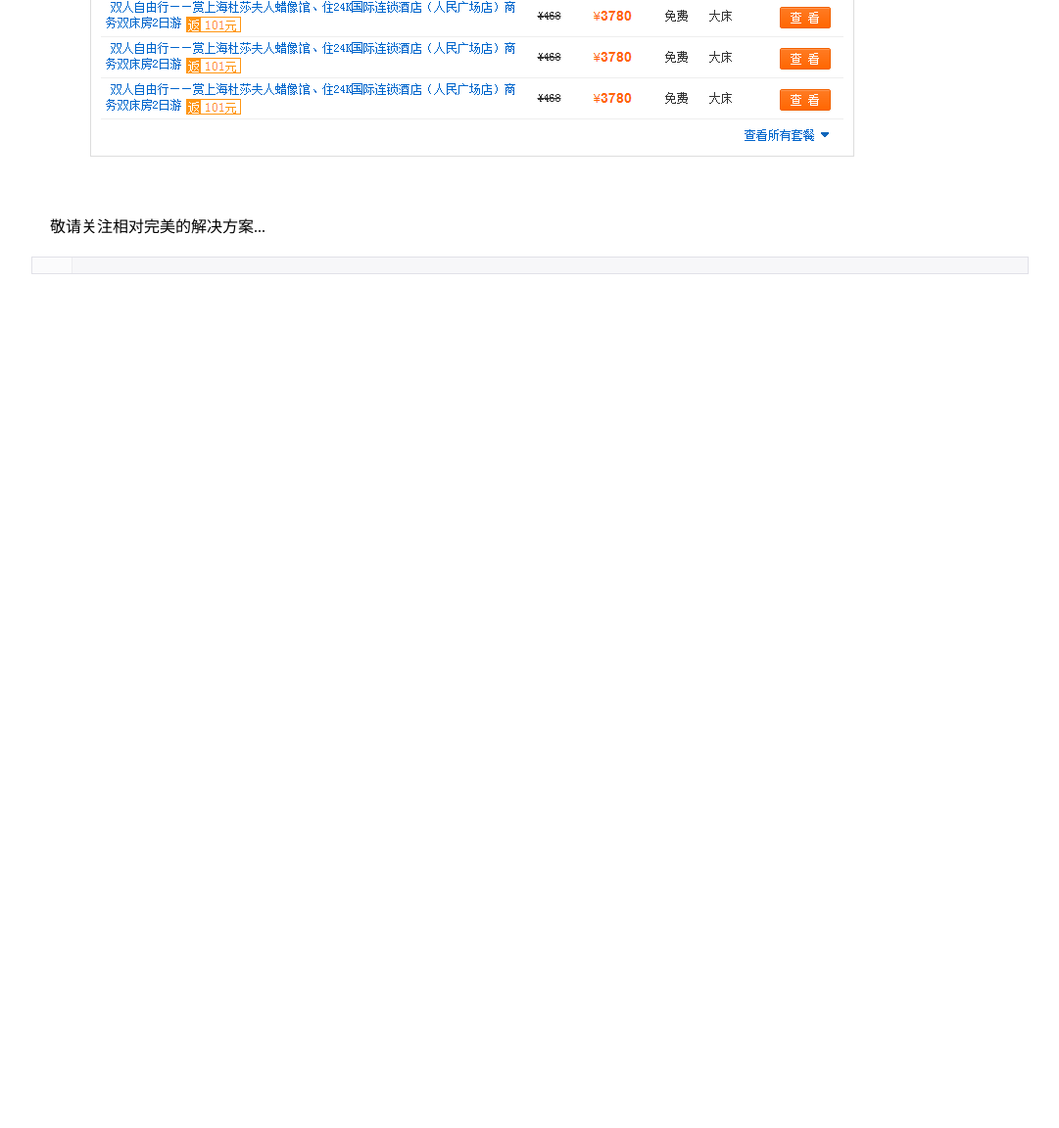
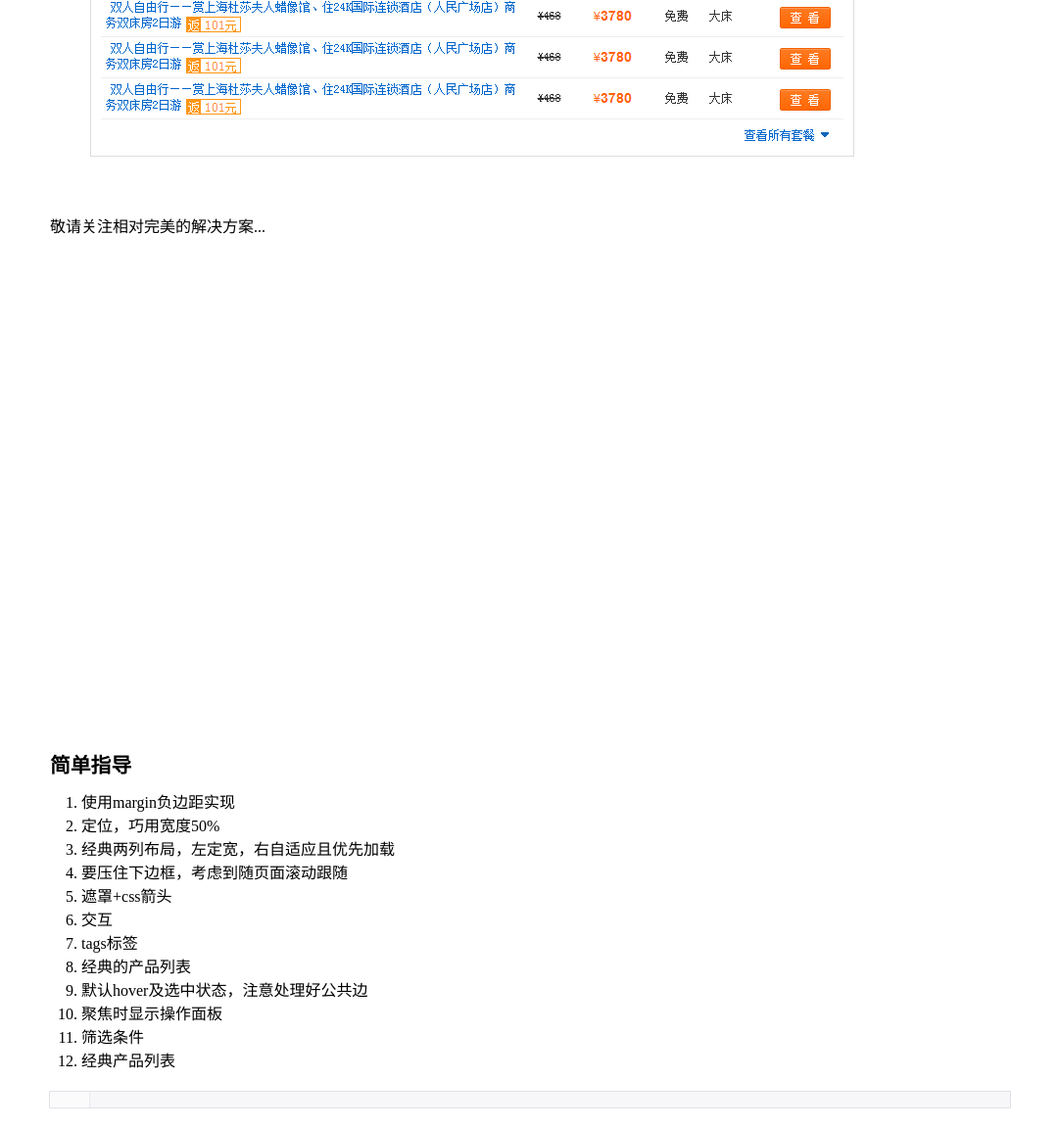
Before and after one commit to pandoraui/css-adv, a plain HTML site: page index.html in a window 1280 px wide. Shown: the part 3124-4276 px from the top of the page at 98% size, without its empty margins (99-1180 px from the left). Before the commit the page ends 3424 px from the top, so only its background shows below. Drawn offline with nearby package versions, Linux system fonts and the light colour scheme.

Commit message:
添加简单实现指导

```diff
--- a/index.html
+++ b/index.html
@@ -35,6 +35,22 @@
 </ol>
 <p>敬请关注相对完美的解决方案...</p>
 
+<div style="height:500px;"></div>
+<h4>简单指导</h4>
+<ol>
+    <li>使用margin负边距实现</li>
+    <li>定位，巧用宽度50%</li>
+    <li>经典两列布局，左定宽，右自适应且优先加载</li>
+    <li>要压住下边框，考虑到随页面滚动跟随</li>
+    <li>遮罩+css箭头</li>
+    <li>交互</li>
+    <li>tags标签</li>
+    <li>经典的产品列表</li>
+    <li>默认hover及选中状态，注意处理好公共边</li>
+    <li>聚焦时显示操作面板</li>
+    <li>筛选条件</li>
+    <li>经典产品列表</li>
+</ol>
 </div>
 <script src="js/google-code-prettify/prettify.js" async="async"></script>
 <script src="js/learn.js" async="async"></script>
--- a/js/google-code-prettify/prettify2.css
+++ b/js/google-code-prettify/prettify2.css
@@ -2,11 +2,13 @@
  * make code pretty
  */
 .prettyprint {
-    width: 1000px;
+    width: 964px;
     margin: 20px auto;
     white-space: pre;
 }
-
+.wrap .prettyprint {
+    width: auto;
+}
 
 .prettyprint *{
     background: none;
```
